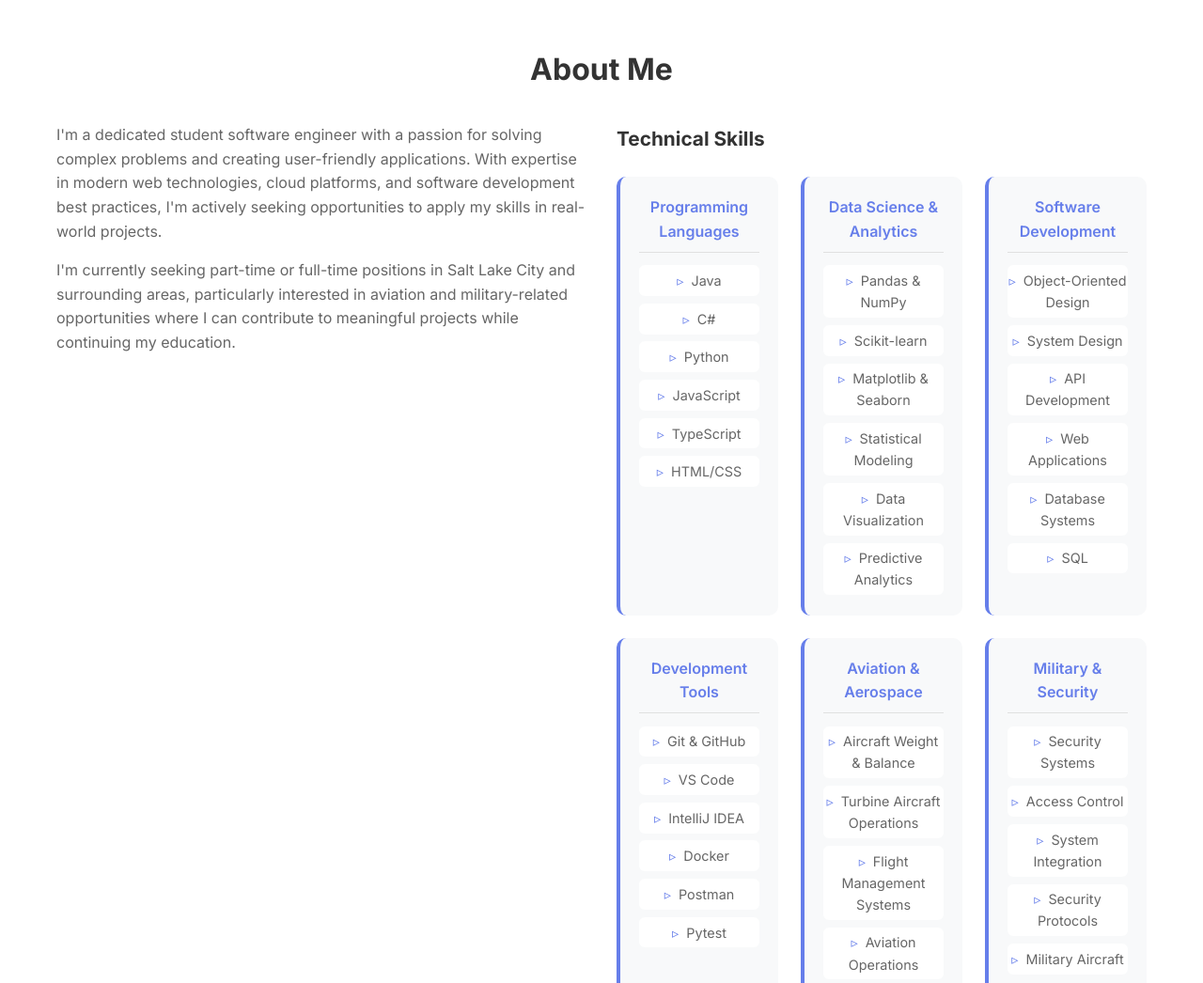
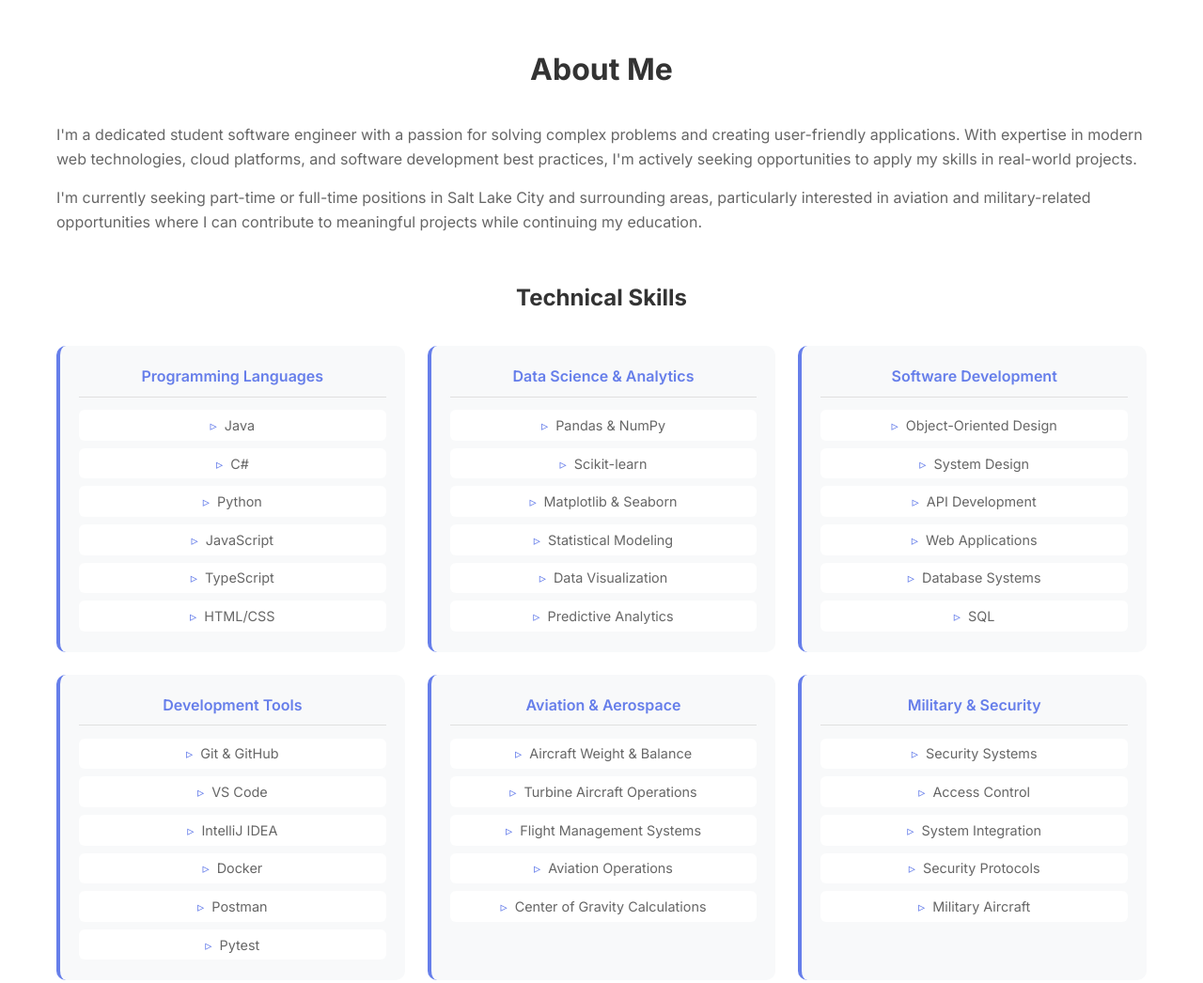
Before and after one commit to cruzaddy91/resume-site, a plain HTML site: page index.html in a window 1280 px wide. Shown: the part 800-1846 px from the top of the page at 94% size. Drawn offline with Linux system fonts and the light colour scheme.

Commit message:
Restructure About section: move Technical Skills underneath About Me text for better visual flow

```diff
--- a/index.html
+++ b/index.html
@@ -68,9 +68,10 @@
                         to meaningful projects while continuing my education.
                     </p>
                 </div>
-                <div class="skills">
-                    <h3>Technical Skills</h3>
-                    <div class="skills-grid">
+            </div>
+            <div class="skills">
+                <h3>Technical Skills</h3>
+                <div class="skills-grid">
                         <div class="skill-category">
                             <h4>Programming Languages</h4>
                             <ul>
--- a/styles.css
+++ b/styles.css
@@ -224,10 +224,8 @@ section {
 }
 
 .about-content {
-    display: grid;
-    grid-template-columns: 1fr 1fr;
-    gap: 2rem;
-    align-items: start;
+    display: block;
+    margin-bottom: 3rem;
 }
 
 .about-text p {
@@ -238,9 +236,10 @@ section {
 }
 
 .skills h3 {
-    font-size: 1.3rem;
-    margin-bottom: 1.5rem;
+    font-size: 1.5rem;
+    margin-bottom: 2rem;
     color: #333;
+    text-align: center;
 }
 
 .skills-grid {
@@ -605,8 +604,7 @@ section {
     }
 
     .about-content {
-        grid-template-columns: 1fr;
-        gap: 2rem;
+        margin-bottom: 2rem;
     }
 
     .skills-grid {
```
